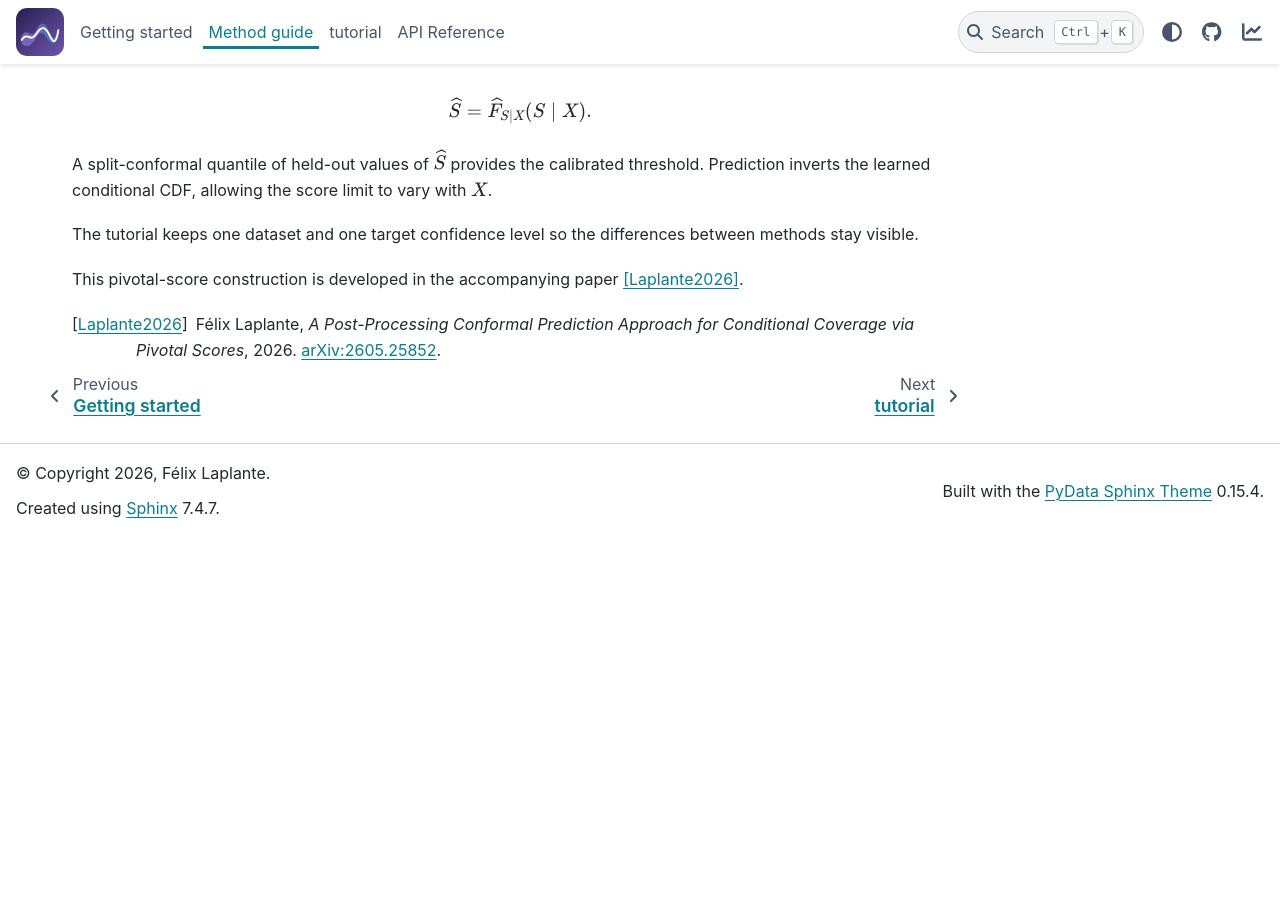
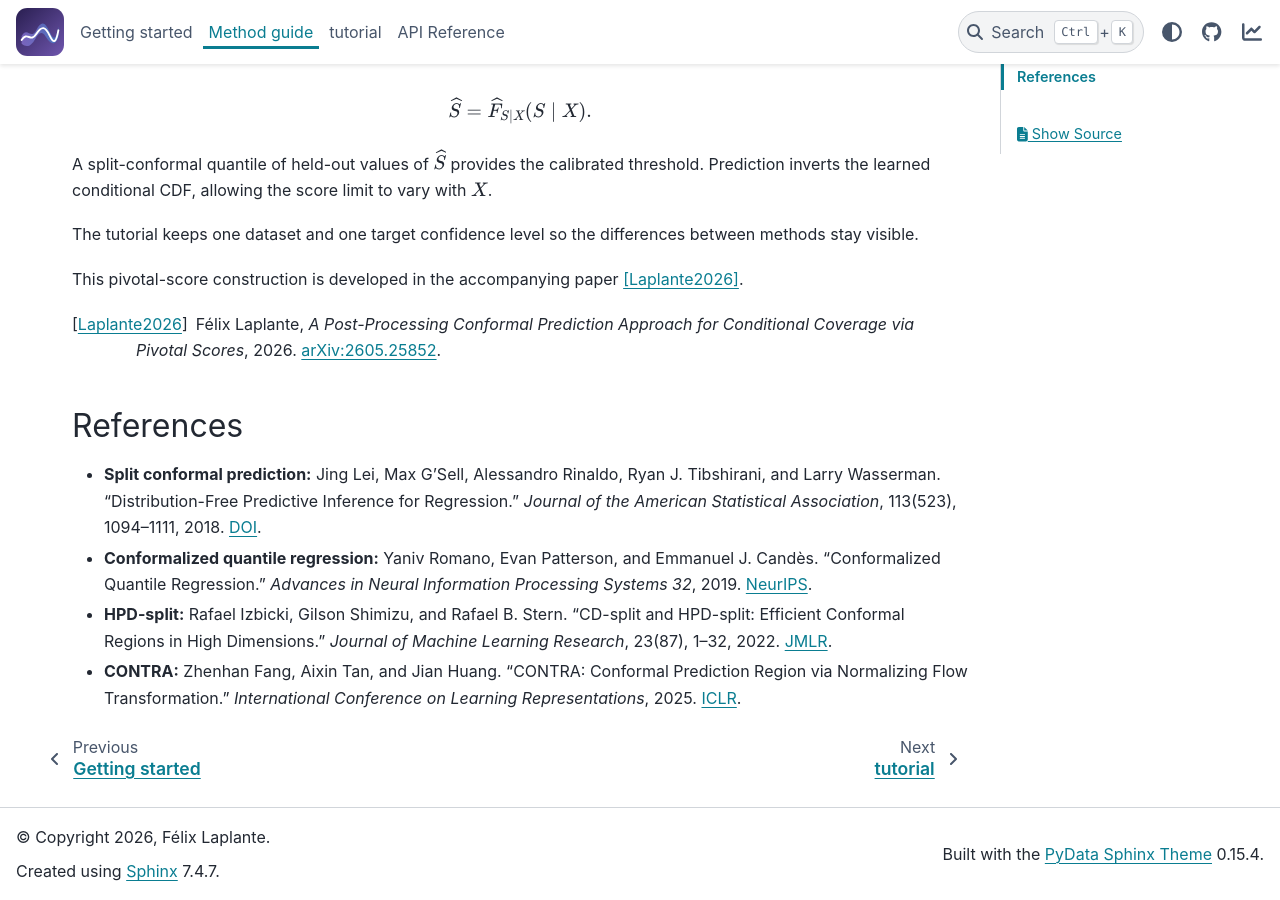
Before and after one commit to felixlaplante0/pitcp, a Sphinx documentation site: the page built from docs/source/methods.rst, in a window 1280 px wide and 900 px high, scrolled down 762 px. Built offline with Sphinx 7.4.7 and the PyData theme 0.15.4, drawn with Linux system fonts in a browser that asks for light colours; before the commit the page ends 1299 px from its top, so only the background shows below that.

Commit message:
docs: add method references

```diff
--- a/docs/source/methods.rst
+++ b/docs/source/methods.rst
@@ -55,3 +55,23 @@ This pivotal-score construction is developed in the accompanying paper
 .. [Laplante2026] Félix Laplante, *A Post-Processing Conformal Prediction Approach
    for Conditional Coverage via Pivotal Scores*, 2026.
    `arXiv:2605.25852 <https://arxiv.org/abs/2605.25852>`_.
+
+References
+----------
+
+* **Split conformal prediction:** Jing Lei, Max G’Sell, Alessandro Rinaldo, Ryan J.
+  Tibshirani, and Larry Wasserman. “Distribution-Free Predictive Inference for
+  Regression.” *Journal of the American Statistical Association*, 113(523), 1094–1111,
+  2018. `DOI <https://doi.org/10.1080/01621459.2017.1307116>`_.
+* **Conformalized quantile regression:** Yaniv Romano, Evan Patterson, and Emmanuel J.
+  Candès. “Conformalized Quantile Regression.” *Advances in Neural Information
+  Processing Systems 32*, 2019.
+  `NeurIPS <https://papers.neurips.cc/paper_files/paper/2019/hash/5103c3584b063c431bd1268e9b5e76fb-Abstract.html>`_.
+* **HPD-split:** Rafael Izbicki, Gilson Shimizu, and Rafael B. Stern. “CD-split and
+  HPD-split: Efficient Conformal Regions in High Dimensions.” *Journal of Machine
+  Learning Research*, 23(87), 1–32, 2022.
+  `JMLR <https://www.jmlr.org/papers/v23/20-797.html>`_.
+* **CONTRA:** Zhenhan Fang, Aixin Tan, and Jian Huang. “CONTRA: Conformal Prediction
+  Region via Normalizing Flow Transformation.” *International Conference on Learning
+  Representations*, 2025.
+  `ICLR <https://proceedings.iclr.cc/paper_files/paper/2025/hash/e55d081280e79e714debf2902e18eb69-Abstract-Conference.html>`_.
```
Also changed, not shown: README.md (+7 -0 lines).
